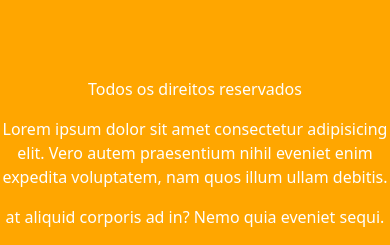
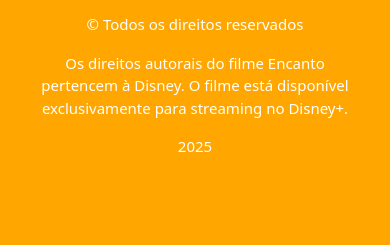
Before and after one commit to GeorgeBrookss/Landing-Page-Encanto, a website: page index.html in a window 390 px wide. Shown: the part 2030-2275 px from the top of the page. After the commit the page ends 2204 px from the top, so only its background shows below. Drawn offline with nearby package versions, Linux system fonts and the light colour scheme.

Commit message:
finish project

```diff
--- a/index.html
+++ b/index.html
@@ -71,13 +71,13 @@
 
     <footer class="footer">
         <p>
-            Todos os direitos reservados
+            &copy; Todos os direitos reservados
         </p>
         <p>
-            Lorem ipsum dolor sit amet consectetur adipisicing elit. Vero autem praesentium nihil eveniet enim expedita voluptatem, nam quos illum ullam debitis.
+            Os direitos autorais do filme Encanto pertencem à Disney. O filme está disponível exclusivamente para streaming no Disney+.
         </p>
         <p>
-            at aliquid corporis ad in? Nemo quia eveniet sequi.
+            2025
         </p>
     </footer>
 
--- a/src/styles/_footer.scss
+++ b/src/styles/_footer.scss
@@ -6,4 +6,15 @@
     margin-top: 80px;
     text-align: center;
     color: variaveis.$textoHover;
+
+    @media(max-width: 768px){
+        margin: 0 auto;
+        width: 80%;
+    }
+    p{
+    @media(max-width: 768px){
+        font-size: 15px;
+    }
 }
+
+}
```
Also changed, not shown: dist/styles/main.css.
